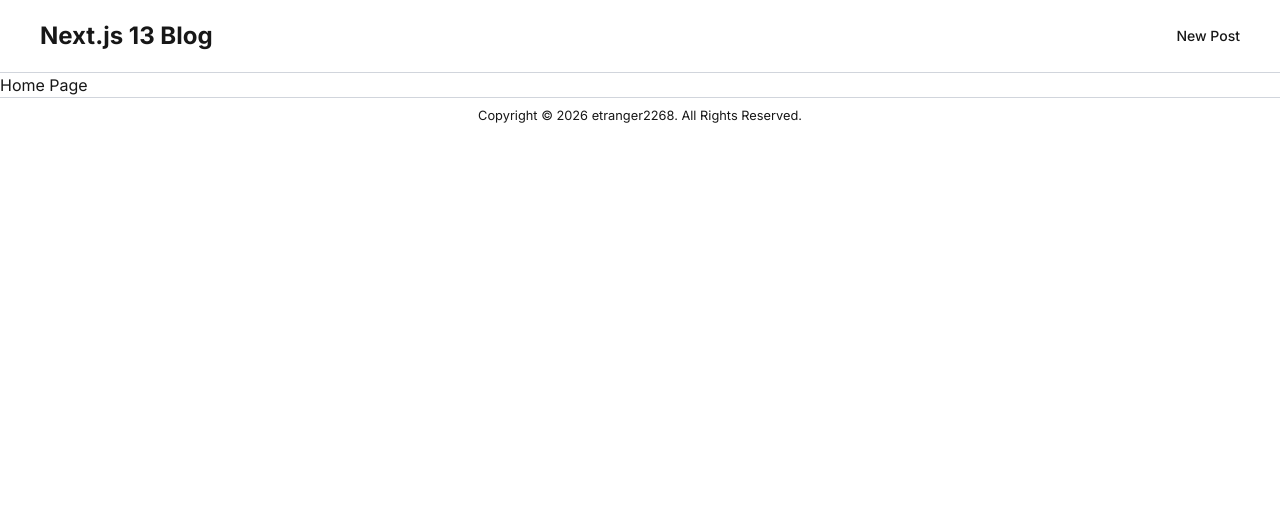
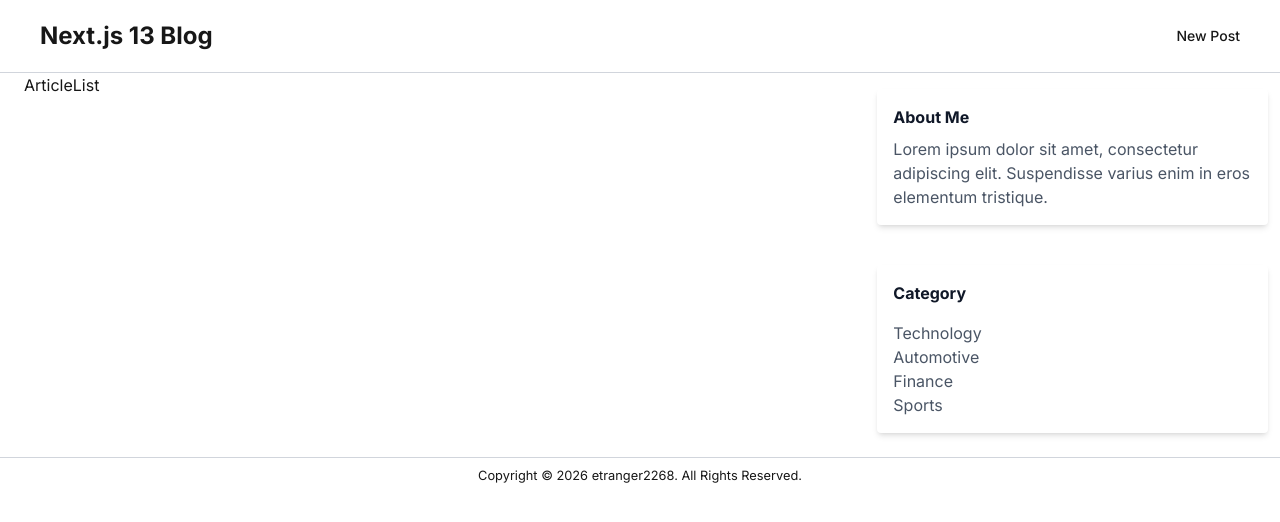
Before and after one commit to etranger2268/udemy-nextjs13-learning-with-microblog, a Next.js app: page / in a window 1280 px wide. Shown: the top 522 px of the page. Built offline with nearby package versions, Linux system fonts and the light colour scheme.

Commit message:
develop-4-18

```diff
--- a/src/app/page.tsx
+++ b/src/app/page.tsx
@@ -1,7 +1,38 @@
+import Link from 'next/link';
+import ArticleList from '@/components/ArticleList';
+
 export default function HomePage() {
   return (
-    <div>
-      <h1>Home Page</h1>
+    <div className="md:flex">
+      <section className="w-full md:w-2/3 flex-col items-center px-3 md:pl-6">
+        <ArticleList />
+      </section>
+      <aside className="w-full md:w-1/3 flex flex-col items-center px-3 md:pl-6">
+        <div className="bg-white shadow-md rounded p-4 mb-6 mt-4">
+          <h3 className="font-bold text-gray-900 mb-2">About Me</h3>
+          <p className="text-gray-600">
+            Lorem ipsum dolor sit amet, consectetur adipiscing elit. Suspendisse varius enim in eros
+            elementum tristique.
+          </p>
+        </div>
+        <div className="bg-white shadow-md rounded p-4 mb-6 mt-4 w-full">
+          <h3 className="font-bold text-gray-900 mb-2">Category</h3>
+          <ul className="text-gray-600 mt-4">
+            <li>
+              <Link href="#">Technology</Link>
+            </li>
+            <li>
+              <Link href="#">Automotive</Link>
+            </li>
+            <li>
+              <Link href="#">Finance</Link>
+            </li>
+            <li>
+              <Link href="#">Sports</Link>
+            </li>
+          </ul>
+        </div>
+      </aside>
     </div>
   );
 }
--- /dev/null
+++ b/src/components/ArticleList.tsx
@@ -0,0 +1,5 @@
+const ArticleList = () => {
+  return <h2>ArticleList</h2>;
+};
+
+export default ArticleList;
```
